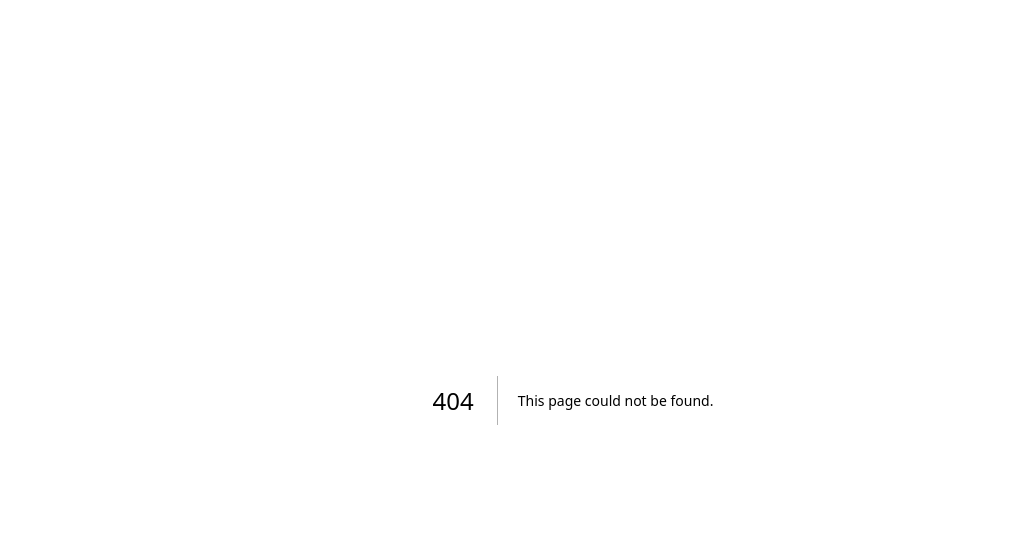
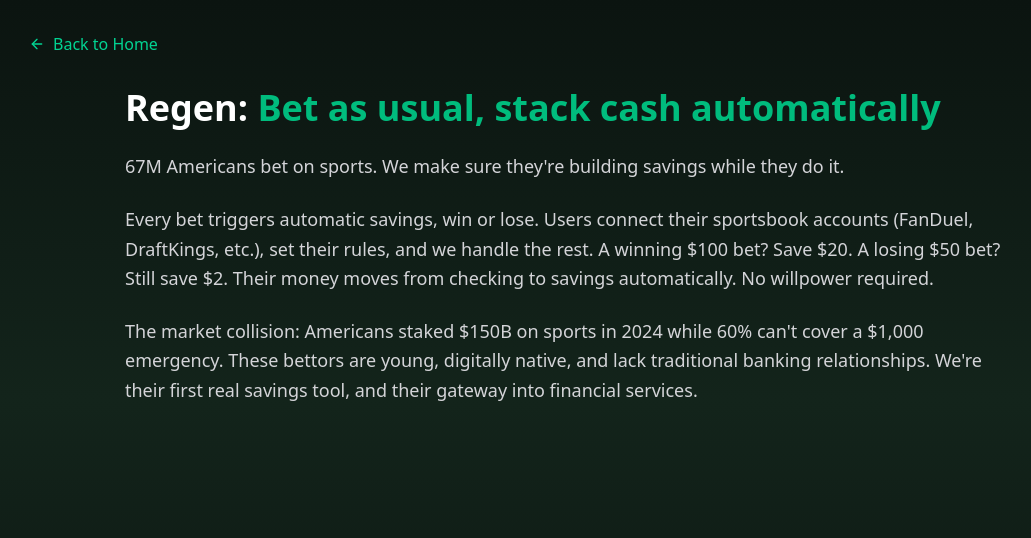
Before and after one commit to Edisonmunoz13/regen-website, a Next.js app: page /about in a window 1280 px wide. Before the commit this address had no page. Shown: the top 538 px of the page, without its empty margins (67-1098 px from the left). Built offline with nearby package versions, Linux system fonts and the light colour scheme.

Commit message:
about & blog added

```diff
--- /dev/null
+++ b/src/app/about/page.tsx
@@ -0,0 +1,38 @@
+import Link from "next/link";
+import { ArrowLeft } from "lucide-react";
+
+export default function AboutPage() {
+  return (
+    <div className="min-h-screen" style={{ background: "linear-gradient(180deg, #0B1410 0%, #13241B 50%, #0B1410 100%)" }}>
+      <div className="container-page py-8">
+        <Link
+          href="/"
+          className="inline-flex items-center gap-2 text-emerald-400 hover:text-emerald-300 transition-colors mb-8"
+        >
+          <ArrowLeft className="h-4 w-4" />
+          Back to Home
+        </Link>
+
+        <div className="max-w-4xl mx-auto">
+          <div className="prose prose-invert max-w-none">
+            <h1 className="text-4xl font-bold text-white mb-6">
+              <span className="text-white">Regen:</span> <span className="text-emerald-500">Bet as usual, stack cash automatically</span>
+            </h1>
+
+            <p className="text-zinc-300 leading-relaxed text-lg mb-6">
+              67M Americans bet on sports. We make sure they&apos;re building savings while they do it.
+            </p>
+
+            <p className="text-zinc-300 leading-relaxed text-lg mb-6">
+              Every bet triggers automatic savings, win or lose. Users connect their sportsbook accounts (FanDuel, DraftKings, etc.), set their rules, and we handle the rest. A winning $100 bet? Save $20. A losing $50 bet? Still save $2. Their money moves from checking to savings automatically. No willpower required.
+            </p>
+
+            <p className="text-zinc-300 leading-relaxed text-lg mb-6">
+              The market collision: Americans staked $150B on sports in 2024 while 60% can&apos;t cover a $1,000 emergency. These bettors are young, digitally native, and lack traditional banking relationships. We&apos;re their first real savings tool, and their gateway into financial services.
+            </p>
+          </div>
+        </div>
+      </div>
+    </div>
+  );
+}
--- a/src/components/Header.tsx
+++ b/src/components/Header.tsx
@@ -4,12 +4,14 @@ import Image from "next/image";
 import Link from "next/link";
 import { ArrowRight } from "lucide-react";
 import { useState, useEffect } from "react";
+import { JoinWaitlistModal } from "./JoinWaitlistModal";
 
 export function Header() {
   const [isVisible, setIsVisible] = useState(true);
   const [lastScrollY, setLastScrollY] = useState(0);
   const [isMobileMenuOpen, setIsMobileMenuOpen] = useState(false);
   const [isMobile, setIsMobile] = useState(false);
+  const [isModalOpen, setIsModalOpen] = useState(false);
 
   useEffect(() => {
     // Check if mobile on mount and resize
@@ -64,10 +66,12 @@ export function Header() {
           {/* Desktop Navigation */}
           {!isMobile && (
             <nav className="flex items-center gap-6 text-sm text-zinc-300">
+              <span className="text-zinc-500 cursor-not-allowed">Blog</span>
+              <Link href="/about" className="hover:text-white transition-colors">About</Link>
               <Link href="/privacy-policy" className="hover:text-white transition-colors">Privacy</Link>
               <Link href="/terms-of-service" className="hover:text-white transition-colors">Terms</Link>
               <button
-                onClick={() => scrollToSection('waitlist')}
+                onClick={() => setIsModalOpen(true)}
                 className="group inline-flex items-center gap-2 rounded-lg px-4 py-2 text-sm font-semibold text-white transition-all hover:scale-105"
                 style={{
                   background: "linear-gradient(135deg, #183731 0%, #1f5e4c 100%)"
@@ -107,6 +111,14 @@ export function Header() {
         <div className="border-t border-zinc-800/80 bg-black backdrop-blur absolute top-full left-0 z-40 w-[300px]">
           <div className="py-6 px-4 space-y-6">
             <nav className="flex flex-col gap-4 text-sm text-zinc-300">
+              <span className="text-zinc-500 cursor-not-allowed py-2">Blog</span>
+              <Link
+                href="/about"
+                className="hover:text-white transition-colors py-2"
+                onClick={() => setIsMobileMenuOpen(false)}
+              >
+                About
+              </Link>
               <Link
                 href="/privacy-policy"
                 className="hover:text-white transition-colors py-2"
@@ -124,7 +136,7 @@ export function Header() {
             </nav>
             <button
               onClick={() => {
-                scrollToSection('waitlist');
+                setIsModalOpen(true);
                 setIsMobileMenuOpen(false);
               }}
               className="group w-full inline-flex items-center justify-center gap-2 rounded-lg px-4 py-3 text-sm font-semibold text-white transition-all hover:scale-105"
@@ -138,6 +150,12 @@ export function Header() {
           </div>
         </div>
       )}
+
+      {/* Join Waitlist Modal */}
+      <JoinWaitlistModal
+        open={isModalOpen}
+        onClose={() => setIsModalOpen(false)}
+      />
     </header>
   );
 }
```
